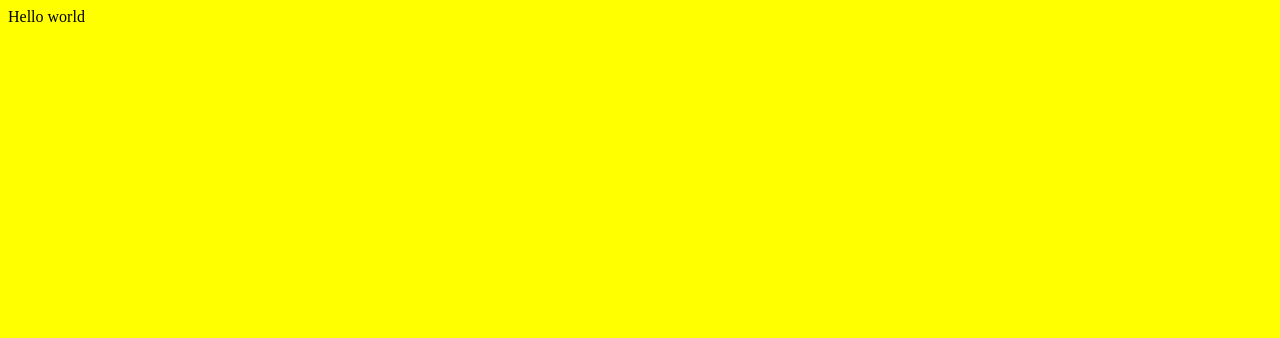
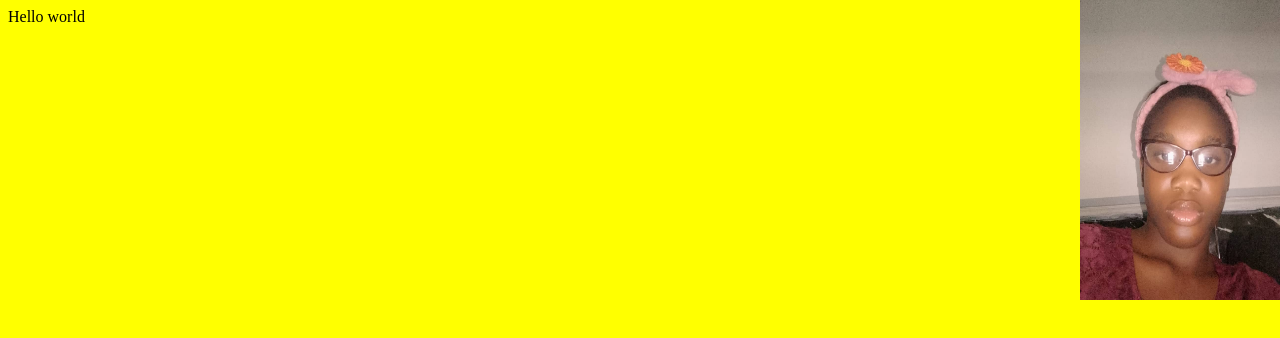
Before and after one commit to Jessnwanze/codingal2, a plain HTML site: page lesson8/background.html in a window 1280 px wide. Drawn offline with Linux system fonts and the light colour scheme.

Commit message:
background

```diff
--- a/lesson8/background.html
+++ b/lesson8/background.html
@@ -4,11 +4,11 @@
 <style>
 body{
     background-color:yellow;
-    background-image:url("lesson4/activity1/WhatsApp Image 2024-08-11 at 15.55.18_68350924.jpg");
+    background-image:url("/lesson4activity1/WhatsApp Image 2024-08-11 at 15.55.18_68350924.jpg");
     background-repeat: no-repeat;
     background-position: top right;
     background-attachment: fixed;
-background-size:200px 500px;
+background-size:200px 300px;
 
 }
 </style>
```
